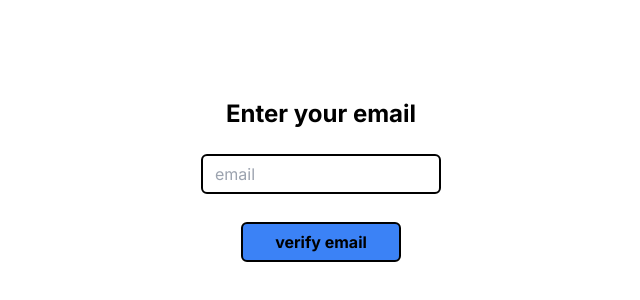
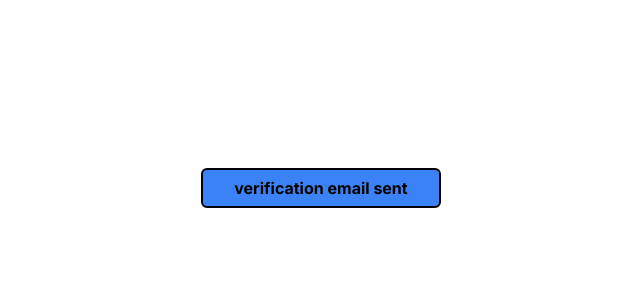
Before and after one commit to kanugurajesh/Next.js-Auth, a Next.js app: page /forgetpassword in a window 1280 px wide. Shown: the part 212-512 px from the top of the page, without its empty margins (319-959 px from the left). Built offline with nearby package versions, Linux system fonts and the light colour scheme.

Commit message:
Adding hooks to the forget password

```diff
--- a/src/app/forgetpassword/page.tsx
+++ b/src/app/forgetpassword/page.tsx
@@ -5,9 +5,13 @@ import Link from 'next/link';
 
 export default function ForgetPassword() {
     const [email, setEmail] = useState("");
+    const [emailStatus, setEmailStatus] = useState(true);
+
     return (
         <div className="flex flex-col justify-center h-screen items-center">
             <div className="flex flex-col gap-3 justify-center items-center">
+                {!emailStatus ? (
+                    <>
                         <h1 className="text-2xl font-bold">Enter your email</h1>
                         <label htmlFor="email"></label>
                         <input
@@ -20,6 +24,11 @@ export default function ForgetPassword() {
                             />
                         <button className="h-10 w-40 border-2 border-black rounded-md bg-blue-500 hover:bg-blue-700 my-4 font-bold"
                         >verify email</button>
+                    </>
+                ) : (
+                    <button className="h-10 w-60 border-2 border-black rounded-md bg-blue-500 hover:bg-blue-700 my-4 font-bold"
+                    >verification email sent</button>
+                )}
             </div>
         </div>
     )
```
Lines whose indentation alone changed are shown as unchanged.
